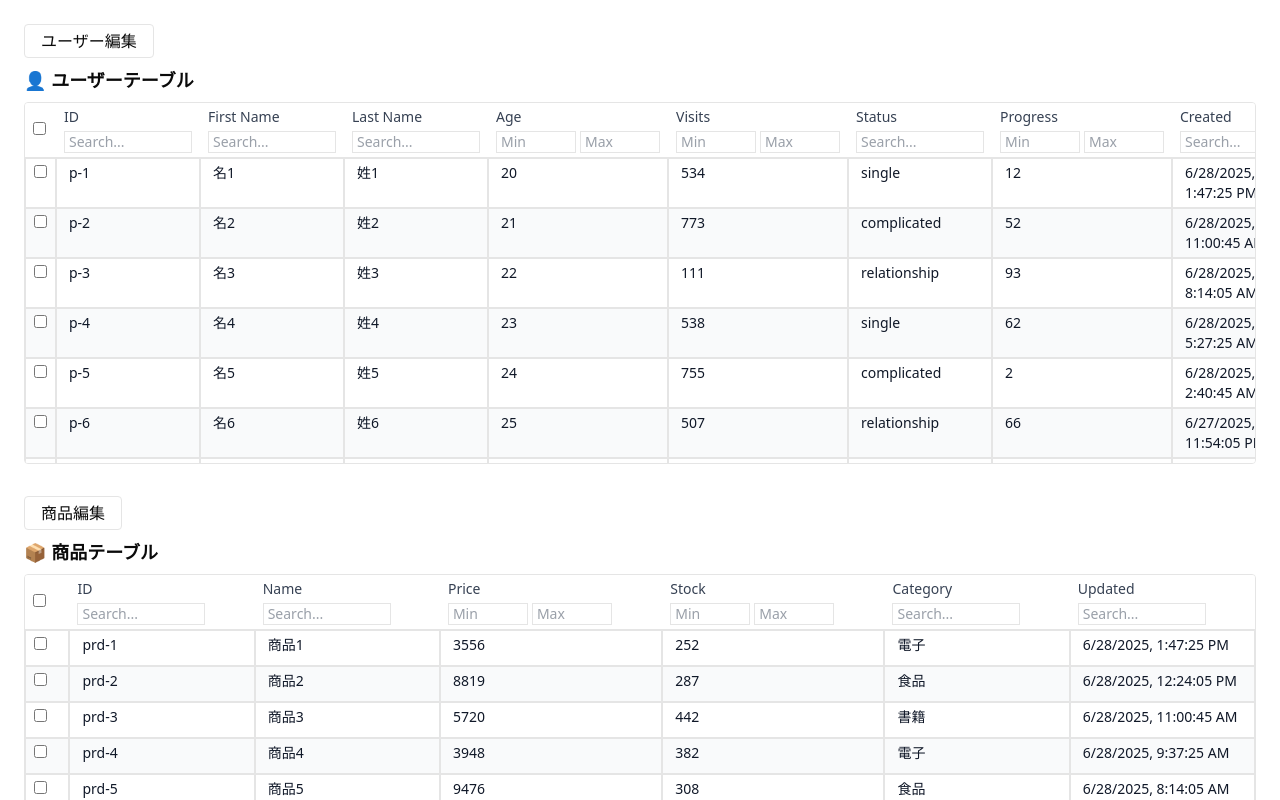
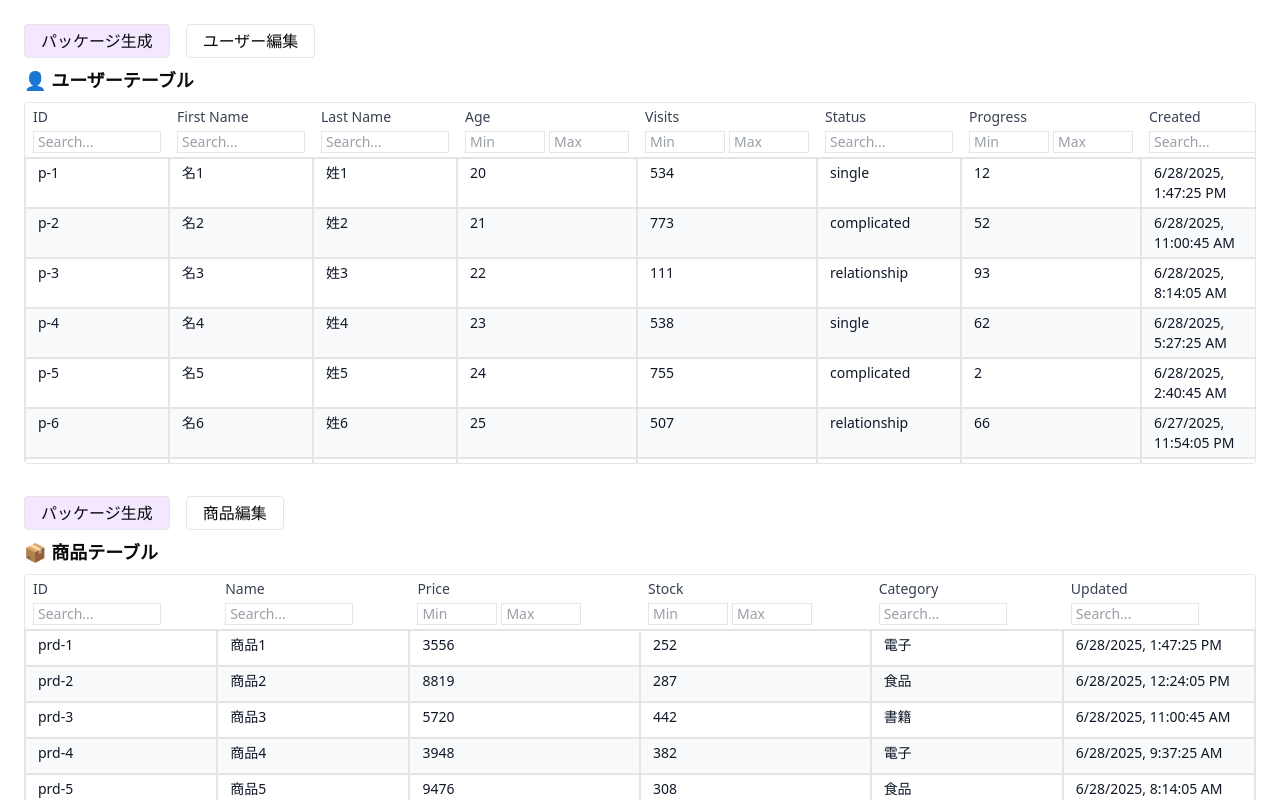
Before and after one commit to adi-ym-0001/practice-tanstack-table, a React (Vite) app: page / in a window 1280 px wide. Shown: the top 800 px of the page. Built offline with nearby package versions, Linux system fonts and the light colour scheme.

Commit message:
update:パッケージ生成ボタン追加

```diff
--- a/src/App.tsx
+++ b/src/App.tsx
@@ -11,6 +11,9 @@ export default function App() {
 
   const [isEditingPeople, setIsEditingPeople] = useState(false)
   const [isEditingProducts, setIsEditingProducts] = useState(false)
+
+  const [showPeopleCheckbox, setShowPeopleCheckbox] = useState(false)
+  const [showProductsCheckbox, setShowProductsCheckbox] = useState(false)
 
   const [peopleDirty, setPeopleDirty] = useState<Record<string, Partial<Person>>>({})
   const [productDirty, setProductDirty] = useState<Record<string, Partial<Product>>>({})
@@ -68,9 +71,14 @@ export default function App() {
 
   return (
     <div className="p-6 space-y-8">
-      {/* ユーザー編集セクション */}
       <section>
         <div className="flex items-center gap-4 mb-2">
+          <button
+            onClick={() => setShowPeopleCheckbox((prev) => !prev)}
+            className="border px-4 py-1 rounded bg-purple-100"
+          >
+            {showPeopleCheckbox ? 'チェック非表示' : 'パッケージ生成'}
+          </button>
           <button
             onClick={() => setIsEditingPeople((prev) => !prev)}
             className="border px-4 py-1 rounded"
@@ -95,12 +103,18 @@ export default function App() {
           setDirtyCells={setPeopleDirty}
           rowSelection={peopleSelection}
           setRowSelection={setPeopleSelection}
+          showCheckbox={showPeopleCheckbox}
         />
       </section>
 
-      {/* 商品編集セクション */}
       <section>
         <div className="flex items-center gap-4 mb-2">
+          <button
+            onClick={() => setShowProductsCheckbox((prev) => !prev)}
+            className="border px-4 py-1 rounded bg-purple-100"
+          >
+            {showProductsCheckbox ? 'チェック非表示' : 'パッケージ生成'}
+          </button>
           <button
             onClick={() => setIsEditingProducts((prev) => !prev)}
             className="border px-4 py-1 rounded"
@@ -125,6 +139,7 @@ export default function App() {
           setDirtyCells={setProductDirty}
           rowSelection={productSelection}
           setRowSelection={setProductSelection}
+          showCheckbox={showProductsCheckbox}
         />
       </section>
     </div>
--- a/src/components/generic-table/VirtualizedEditableTable.tsx
+++ b/src/components/generic-table/VirtualizedEditableTable.tsx
@@ -14,6 +14,7 @@ type Props<TData extends { id: string }> = {
   data: TData[]
   columns: ColumnDef<TData>[]
   isEditing: boolean
+  showCheckbox: boolean
   dirtyCells: Record<string, Partial<TData>>
   setDirtyCells: React.Dispatch<React.SetStateAction<Record<string, Partial<TData>>>>
   rowSelection: Record<string, boolean>
@@ -45,6 +46,7 @@ export function VirtualizedEditableTable<TData extends { id: string }>({
   data,
   columns,
   isEditing,
+  showCheckbox,
   dirtyCells,
   setDirtyCells,
   rowSelection,
@@ -82,7 +84,7 @@ export function VirtualizedEditableTable<TData extends { id: string }>({
       <div ref={parentRef} className="h-[360px] overflow-y-auto overflow-x-auto">
         <table className="min-w-full table-fixed border-separate border-spacing-0">
           <colgroup>
-            {!isEditing && <col style={{ width: 36 }} />}
+            {showCheckbox && <col style={{ width: 36 }} />}
             {allColumns.map((col) => (
               <col key={col.id} style={{ width: col.getSize() }} />
             ))}
@@ -91,7 +93,7 @@ export function VirtualizedEditableTable<TData extends { id: string }>({
           <thead className="sticky top-0 z-10 bg-white">
             {table.getHeaderGroups().map((hg) => (
               <tr key={hg.id}>
-                {!isEditing && (
+                {showCheckbox && (
                   <th className="border-b px-2 py-1 bg-white w-[36px]">
                     <IndeterminateCheckbox
                       checked={table.getIsAllRowsSelected()}
@@ -121,9 +123,10 @@ export function VirtualizedEditableTable<TData extends { id: string }>({
           <tbody>
             {paddingTop > 0 && (
               <tr style={{ height: `${paddingTop}px` }}>
-                <td colSpan={allColumns.length + (isEditing ? 0 : 1)} />
+                <td colSpan={allColumns.length + (showCheckbox ? 1 : 0)} />
               </tr>
             )}
+
             {virtualItems.map((vi) => {
               const row = rows[vi.index]
               return (
@@ -134,7 +137,7 @@ export function VirtualizedEditableTable<TData extends { id: string }>({
                   } even:bg-gray-50`}
                   style={{ height: `${vi.size}px` }}
                 >
-                  {!isEditing && (
+                  {showCheckbox && (
                     <td className="border px-2 py-1 align-top w-[36px]">
                       <IndeterminateCheckbox
                         checked={row.getIsSelected()}
@@ -169,9 +172,10 @@ export function VirtualizedEditableTable<TData extends { id: string }>({
                 </tr>
               )
             })}
+
             {paddingBottom > 0 && (
               <tr style={{ height: `${paddingBottom}px` }}>
-                <td colSpan={allColumns.length + (isEditing ? 0 : 1)} />
+                <td colSpan={allColumns.length + (showCheckbox ? 1 : 0)} />
               </tr>
             )}
           </tbody>
```
